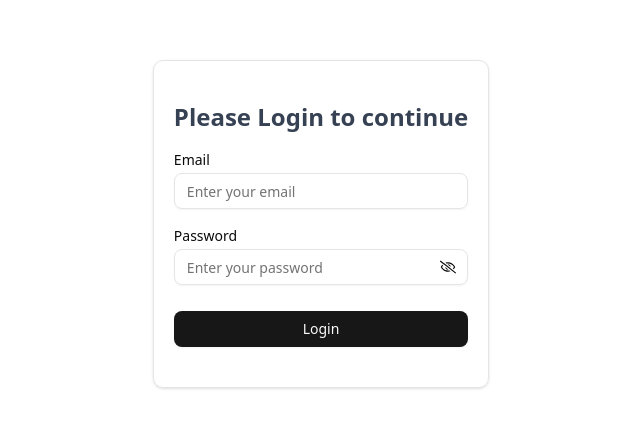
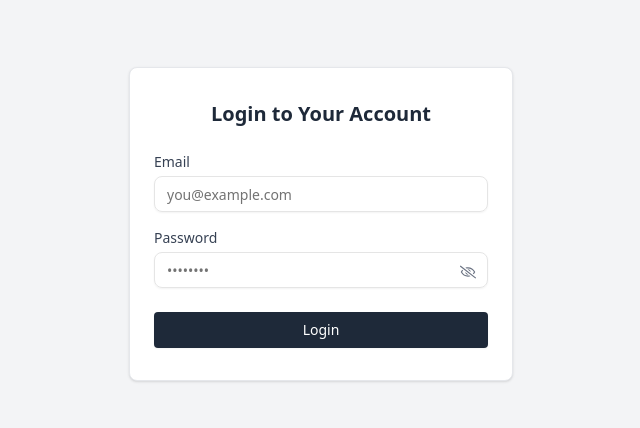
Before and after one commit to rakib8680/gadgets-management-client, a React (Vite) app: page /login in a window 1280 px wide. Shown: the part 176-604 px from the top of the page, without its empty margins (319-959 px from the left). Built offline with nearby package versions, Linux system fonts and the light colour scheme.

Commit message:
Redesigned Login page

```diff
--- a/eslint.config.js
+++ b/eslint.config.js
@@ -24,6 +24,7 @@ export default tseslint.config(
         { allowConstantExport: true },
       ],
       "react/prop-types": "off",
+      "no-unused-vars": "warn",
     },
   }
 );
--- a/src/pages/Login.tsx
+++ b/src/pages/Login.tsx
@@ -2,6 +2,7 @@ import { Button } from "@/components/ui/button";
 import { Input } from "@/components/ui/input";
 import { Label } from "@/components/ui/label";
 import { useLoginMutation } from "@/redux/features/auth/authApi";
+import { setUser } from "@/redux/features/auth/authSlice";
 import { useAppDispatch } from "@/redux/hooks";
 import { TLoginInput } from "@/types/auth";
 import { useState } from "react";
@@ -12,8 +13,12 @@ import { toast } from "sonner";
 const Login = () => {
   const [showPassword, setShowPassword] = useState(false);
   const { register, handleSubmit, reset } = useForm<TLoginInput>();
-  const [login] = useLoginMutation();
-  // const dispatch = useAppDispatch();
+
+  const [login,{data,error}] = useLoginMutation();
+  const dispatch = useAppDispatch();
+
+
+  // console.log(data,error);
 
   const onSubmit: SubmitHandler<TLoginInput> = async (
     loginInfo: TLoginInput
@@ -26,44 +31,61 @@ const Login = () => {
         toast.success("Login successful", { id: toastId, duration: 2000 });
         reset();
       }
-      // const { user, token } = res.data;
-      // dispatch(setUser({user,token}))
-      // console.log(user,token);
+      const { user, token } = res.data;
+      dispatch(setUser({ user, token }));
     } catch (error) {
       toast.error("Invalid Email or Password", { id: toastId, duration: 2000 });
     }
   };
 
   return (
-    <div className="flex items-center justify-center h-screen bg-gradient">
-      <form onSubmit={handleSubmit(onSubmit)}>
-        <div className="flex flex-col space-y-5 border px-5 py-10 rounded-lg shadow">
-          <h1 className=" text-2xl font-bold text-gray-700">
-            Please Login to continue
+    <div className="flex items-center justify-center min-h-screen bg-gray-100">
+      <form onSubmit={handleSubmit(onSubmit)} className="w-full max-w-sm">
+        <div className="bg-white border border-gray-200 rounded-md shadow-sm px-6 py-8 space-y-6">
+          <h1 className="text-xl font-semibold text-gray-800 text-center">
+            Login to Your Account
           </h1>
-          <div className="flex flex-col space-y-1.5">
-            <Label htmlFor="email">Email</Label>
+
+          <div className="space-y-4">
+            <div className="flex flex-col">
+              <Label htmlFor="email" className="mb-1 text-sm text-gray-700">
+                Email
+              </Label>
               <Input
+                id="email"
                 type="email"
-              placeholder="Enter your email"
+                placeholder="you@example.com"
+                className="border-gray-3"
                 {...register("email", { required: true })}
               />
             </div>
-          <div className="flex flex-col space-y-1.5 relative">
-            <Label htmlFor="password">Password</Label>
+
+            <div className="flex flex-col relative">
+              <Label htmlFor="password" className="mb-1 text-sm text-gray-700">
+                Password
+              </Label>
               <Input
+                id="password"
                 type={showPassword ? "text" : "password"}
-              placeholder="Enter your password"
+                placeholder="••••••••"
+                className="border-gray-3"
                 {...register("password", { required: true })}
               />
               <div
                 onClick={() => setShowPassword(!showPassword)}
-              className="absolute right-3 bottom-4 cursor-pointer"
+                className="absolute right-3 top-9 text-gray-500 cursor-pointer"
               >
                 {showPassword ? <FaRegEye /> : <FaRegEyeSlash />}
               </div>
             </div>
-          <Button type="submit">Login</Button>
+          </div>
+
+          <Button
+            type="submit"
+            className="w-full bg-gray-800 text-white hover:bg-gray-700 transition font-medium py-2 rounded"
+          >
+            Login
+          </Button>
         </div>
       </form>
     </div>
```
Lines whose indentation alone changed are shown as unchanged.
